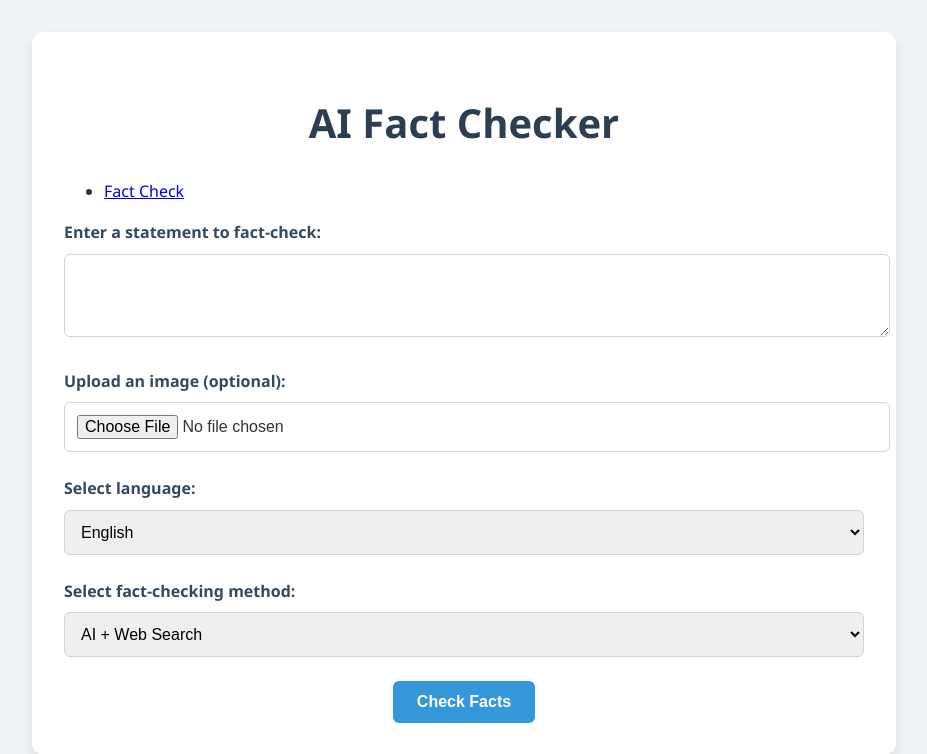
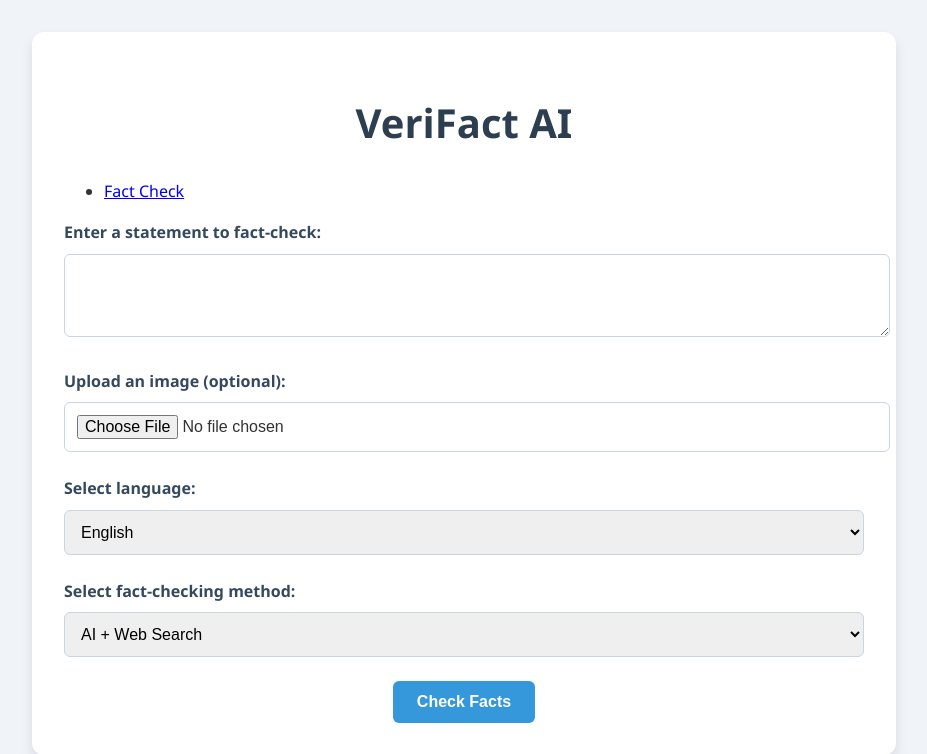
Before and after one commit to PierrunoYT/VeriFact-AI, a Flask app: page / in a window 1280 px wide. Shown: the top 754 px of the page, without its empty margins (176-1103 px from the left). Run offline with Flask 2, Linux system fonts and the light colour scheme.

Commit message:
Renamed the AI Fact Checker tool to VeriFact AI.

```diff
--- a/templates/index.html
+++ b/templates/index.html
@@ -3,12 +3,12 @@
 <head>
     <meta charset="UTF-8">
     <meta name="viewport" content="width=device-width, initial-scale=1.0">
-    <title>AI Fact Checker</title>
+    <title>VeriFact AI</title>
     <link rel="stylesheet" href="{{ url_for('static', filename='styles.css') }}">
 </head>
 <body>
     <div class="container">
-        <h1>AI Fact Checker</h1>
+        <h1>VeriFact AI</h1>
         <nav>
             <ul>
                 <li><a href="#fact-check">Fact Check</a></li>
```
Also changed, not shown: README.md.
